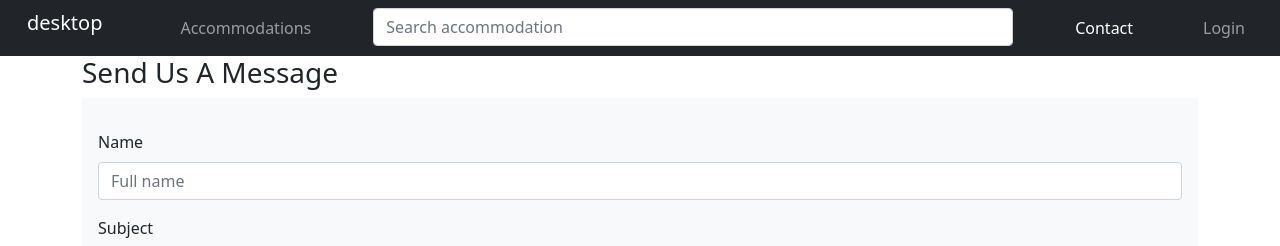
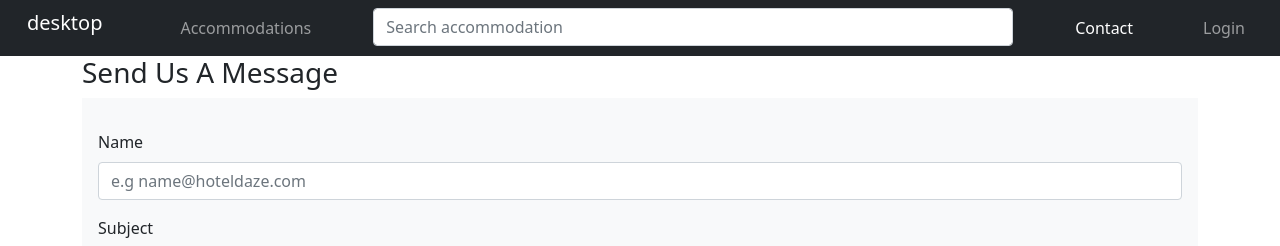
Before and after one commit to Noroff-FEU-Assignments/project-exam-2-Kaladinge, a React (Create React App) app: page /contact in a window 1280 px wide. Shown: the top 246 px of the page. Built offline with nearby package versions, Linux system fonts and the light colour scheme.

Commit message:
updated contact form after changing name to email

```diff
--- a/src/components/contact/ContactForm.js
+++ b/src/components/contact/ContactForm.js
@@ -9,10 +9,10 @@ import FormMessage from "../../common/FormMessage";
 const url = "https://kaladinge-pe2.herokuapp.com/api/messages";
 
 const schema = yup.object().shape({
-  name: yup
+  email: yup
     .string()
-    .required("Name is required")
-    .min(3, "Your first name must be at least 3 characters"),
+    .required("Please enter an email address")
+    .email("Please enter a valid email address"),
   subject: yup.string().required("A choice is required"),
   message: yup
     .string()
@@ -40,7 +40,11 @@ function ContactForm() {
     setPostError(null);
     try {
       const response = await axios.post(url, {
-        data: { name: data.name, subject: data.subject, message: data.message },
+        data: {
+          email: data.email,
+          subject: data.subject,
+          message: data.message,
+        },
       });
       setPostSuccess(true);
     } catch (error) {
@@ -56,12 +60,16 @@ function ContactForm() {
       className={`bg-light p-3 d-flex flex-column mx-auto`}
     >
       <fieldset disabled={submitting}>
-        <Form.Label htmlFor="name" className="mt-3">
+        <Form.Label htmlFor="email" className="mt-3">
           Name
         </Form.Label>
-        <Form.Control {...register("name")} id="name" placeholder="Full name" />
-        {errors.name && (
-          <div className="mb-3 text-danger">{errors.name.message}</div>
+        <Form.Control
+          {...register("email")}
+          id="email"
+          placeholder="e.g name@hoteldaze.com"
+        />
+        {errors.email && (
+          <div className="mb-3 text-danger">{errors.email.message}</div>
         )}
 
         <Form.Label htmlFor="subject" className="mt-3">
```
